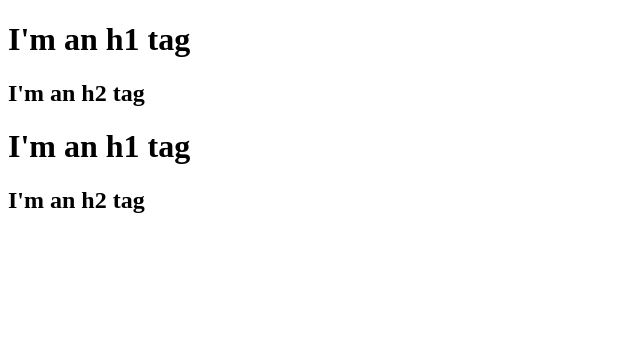
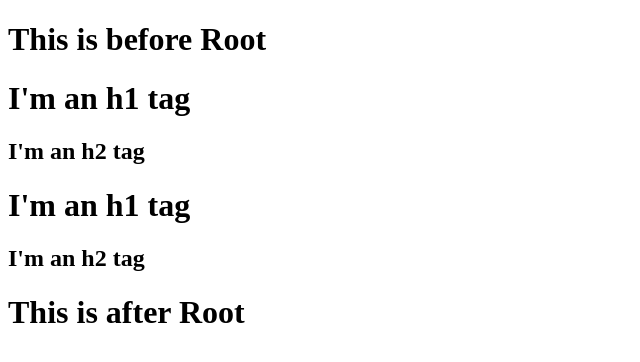
Before and after one commit to Patil-K-Bhushan/Namaste-React, a plain HTML site: page index.html in a window 1280 px wide. Shown: the whole page, without its empty margins (0-640 px from the left). Drawn offline with nearby package versions, Linux system fonts and the light colour scheme.

Commit message:
Episode 00 0.3

```diff
--- a/index.html
+++ b/index.html
@@ -7,7 +7,9 @@
     <link rel="stylesheet" href="./index.css" />
   </head>
   <body>
+    <h1>This is before Root</h1>
     <div id="root"></div>
+    <h1>This is after Root</h1>
     <script
       crossorigin
       src="https://unpkg.com/react@18/umd/react.development.js"
```
